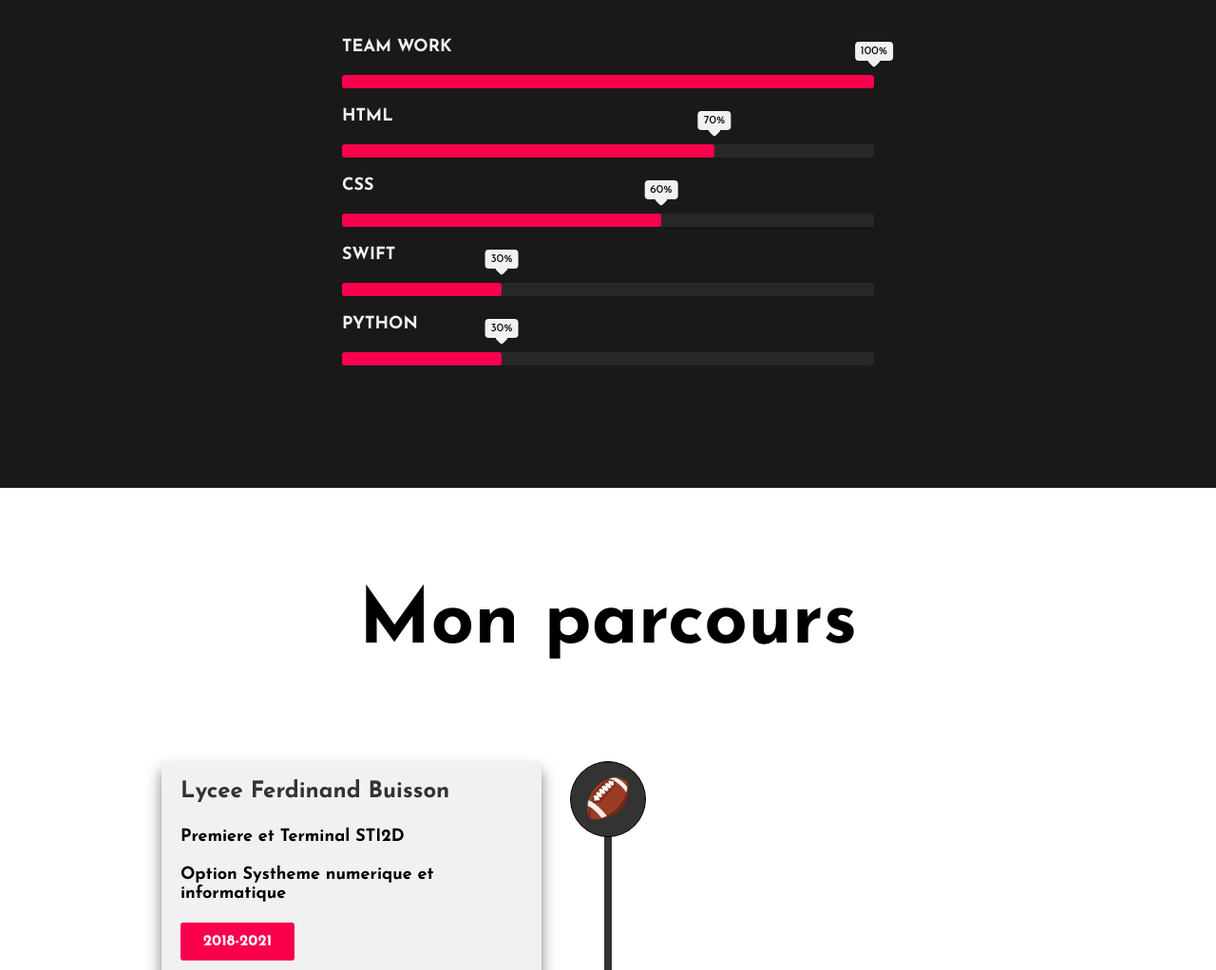
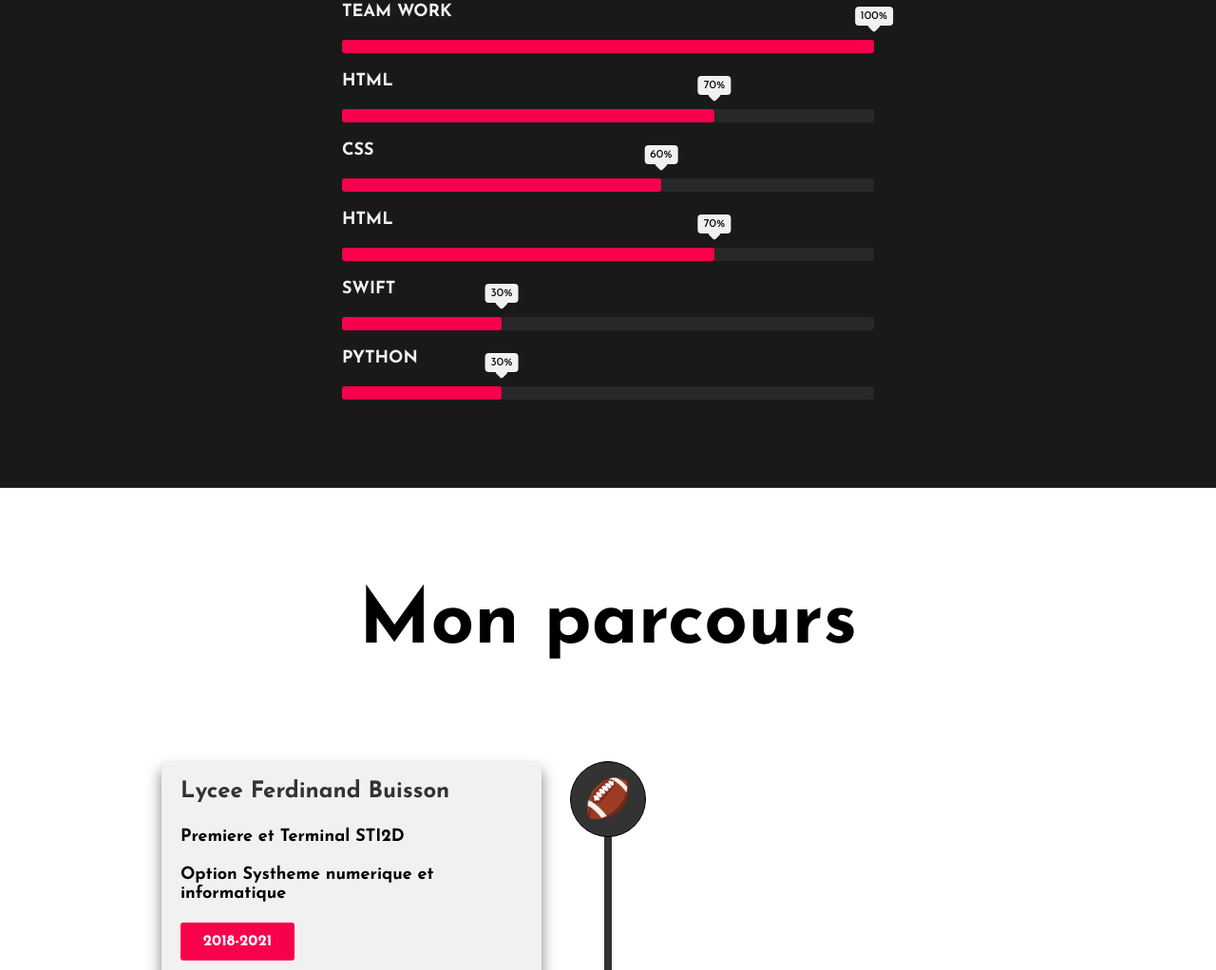
Before and after one commit to Cocostee/Portfolioo, a plain HTML site: page index.html in a window 1280 px wide. Shown: the part 2556-3578 px from the top of the page at 95% size. Drawn offline with nearby package versions, Linux system fonts and the light colour scheme; a script that the page names is missing.

Commit message:
Update index.html

```diff
--- a/index.html
+++ b/index.html
@@ -145,6 +145,13 @@
 			</div>
 
 			<div class="skill">
+			  <div class="skill-name">HTML</div>
+			  <div class="skill-bar">
+				<div class="skill-per" per="70%" style="max-width:70%"></div>
+			  </div>
+			</div>
+
+			<div class="skill">
 			  <div class="skill-name">Swift</div>
 			  <div class="skill-bar">
 				<div class="skill-per" per="30%" style="max-width:30%"></div>
```
